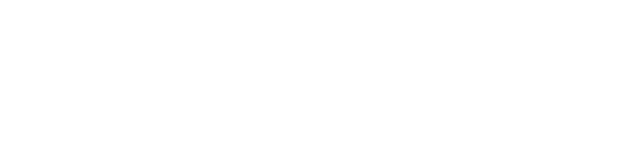
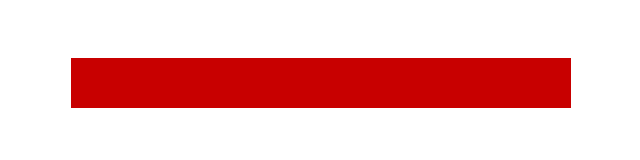
Before and after one commit to SupercraftD/snake-web, a plain HTML site: page index.html in a window 1280 px wide. Shown: the whole page, without its empty margins (37-677 px from the left). Drawn offline with Linux system fonts and the light colour scheme.

Commit message:
drawsnake

```diff
--- a/index.html
+++ b/index.html
@@ -60,6 +60,7 @@
                         y += gridsize;
                         break
                 }
+                drawSnake();
             }, 100);
         } catch (e) {
             alert(e);
```
